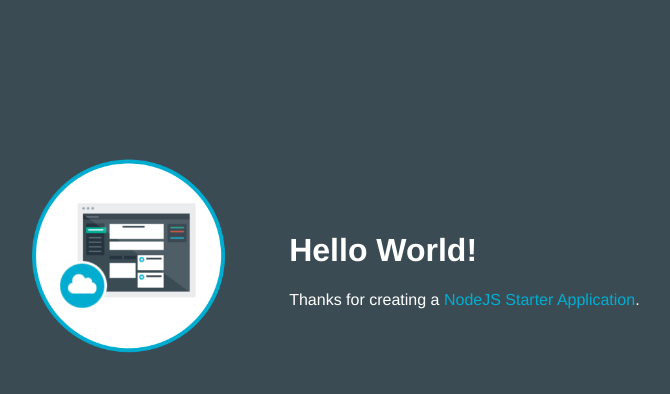
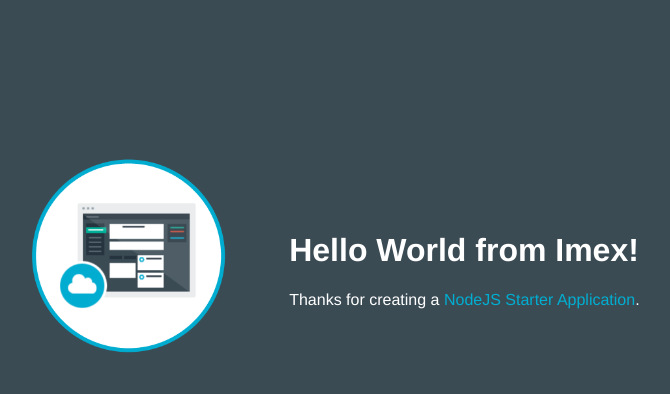
Before and after one commit to neethuimex/MyFirstNodeApp-1479826892829, a website: page public/index.html in a window 1280 px wide. Shown: the whole page, without its empty margins (253-923 px from the left). Drawn offline with Linux system fonts and the light colour scheme.

Commit message:
commiting index file changes

```diff
--- a/public/index.html
+++ b/public/index.html
@@ -16,7 +16,7 @@
           <img class = "newappIcon" src="images/newapp-icon.png">
         </td>
         <td>
-          <h1 id="message">Hello World!</h1>
+          <h1 id="message">Hello World from Imex!</h1>
           <p class='description'></p> Thanks for creating a <span class = "blue">NodeJS Starter Application</span>.
         </td>
       </tr>
```
Also changed, not shown: 1 other file.
